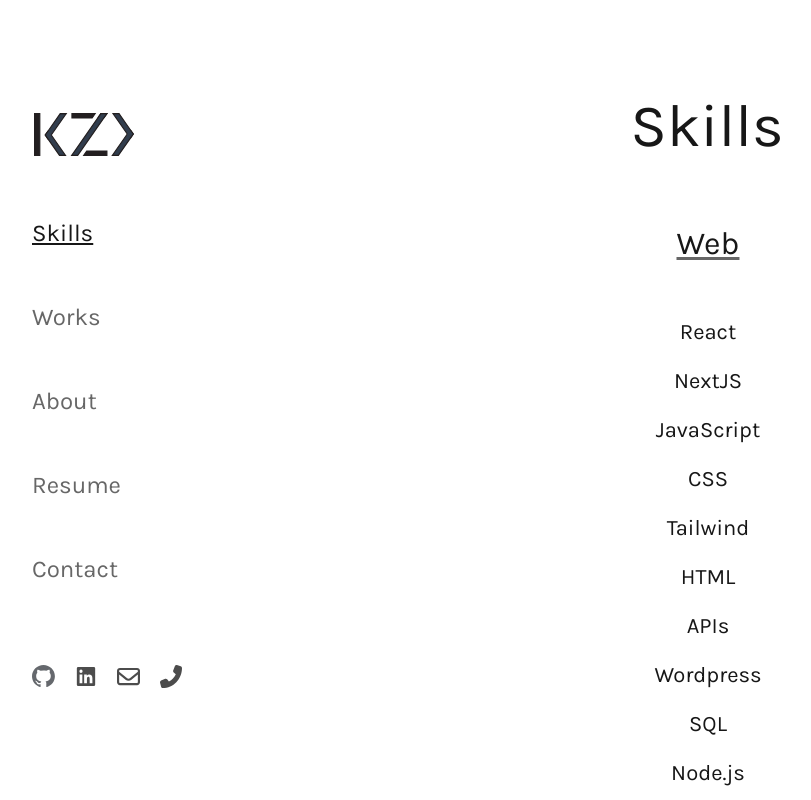
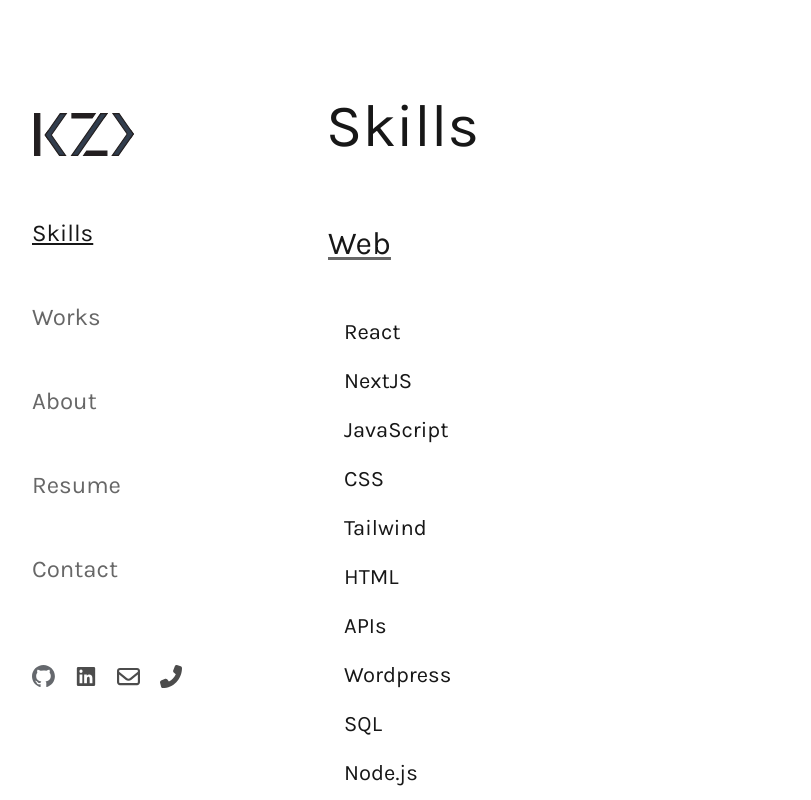
Before and after one commit to K-Zimny/portfolio4, a Next.js app: page /skills in a window 1280 px wide. Shown: the top 800 px of the page, without its empty margins (80-891 px from the left). Built offline with nearby package versions, Linux system fonts and the light colour scheme.

Commit message:
Left aligns Skills, cleanup

```diff
--- a/src/app/skills/page.js
+++ b/src/app/skills/page.js
@@ -4,7 +4,7 @@ import Skills from "@/components/skills/Skills";
 export default function skills() {
   return (
     <>
-      <PageHeader className="text-center" title="Skills" />
+      <PageHeader title="Skills" />
 
       <Skills />
     </>
--- a/src/components/skills/Skills.jsx
+++ b/src/components/skills/Skills.jsx
@@ -20,7 +20,6 @@ export default function Skills() {
                 })}
               </ul>
             </section>
-            {/* <hr /> */}
           </Fragment>
         );
       })}
--- a/src/components/skills/skills.module.css
+++ b/src/components/skills/skills.module.css
@@ -7,13 +7,10 @@
 
   & > section:first-child {
     padding-top: var(--space_sm);
-    /* margin-top: 0; */
   }
 }
 .category {
   padding-bottom: calc(var(--space_lg) * 1);
-  /* margin-left: var(--indent); */
-  text-align: center;
 }
 
 .category h2 {
@@ -21,8 +18,6 @@
   text-decoration: underline;
   text-decoration-color: var(--color_gray);
   text-underline-offset: 3px;
-  /* text-decoration-thickness: 2px; */
-  /* background-color: var(--color_lightest-gray); */
 }
 
 .category li:last-child {
@@ -32,8 +27,4 @@
 .skill {
   list-style: none;
   margin: calc(var(--space_sm) / 2);
-  /* margin-left: var(--indent); */
-  text-align: center;
-  /* display: inline-block;
-  min-width: 200px; */
 }
```
